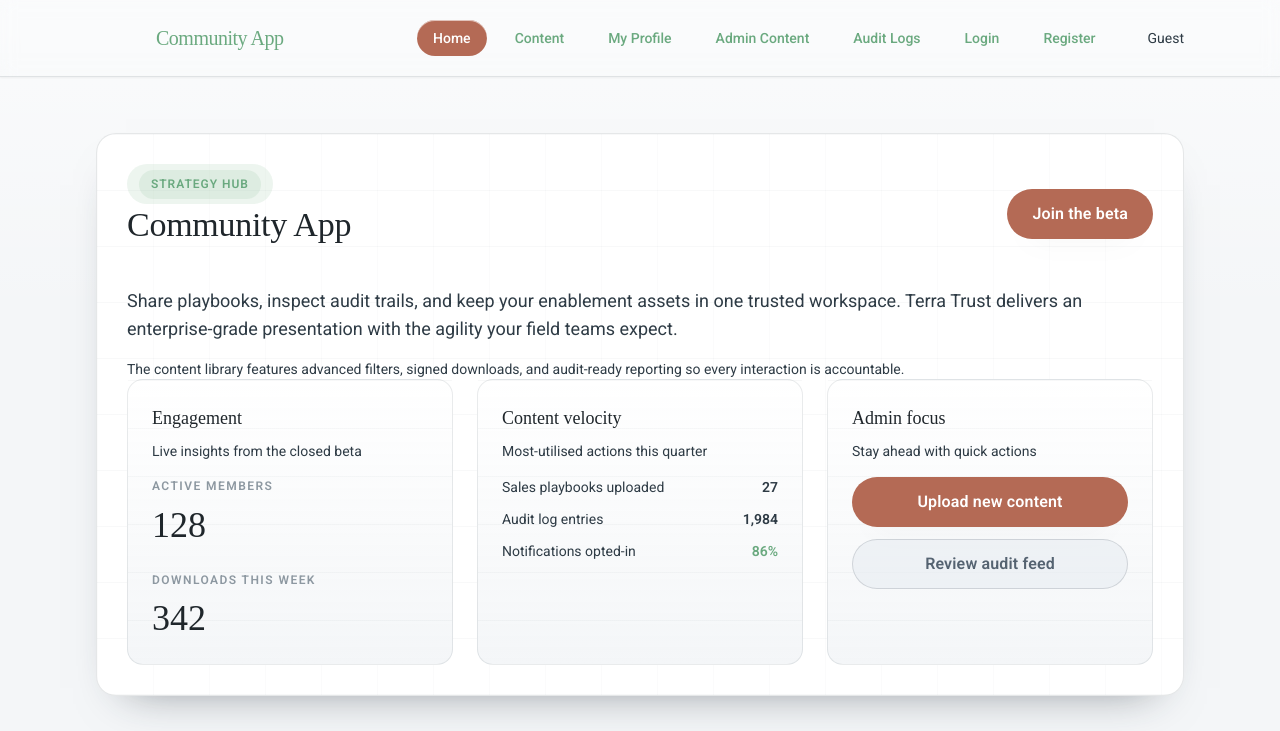
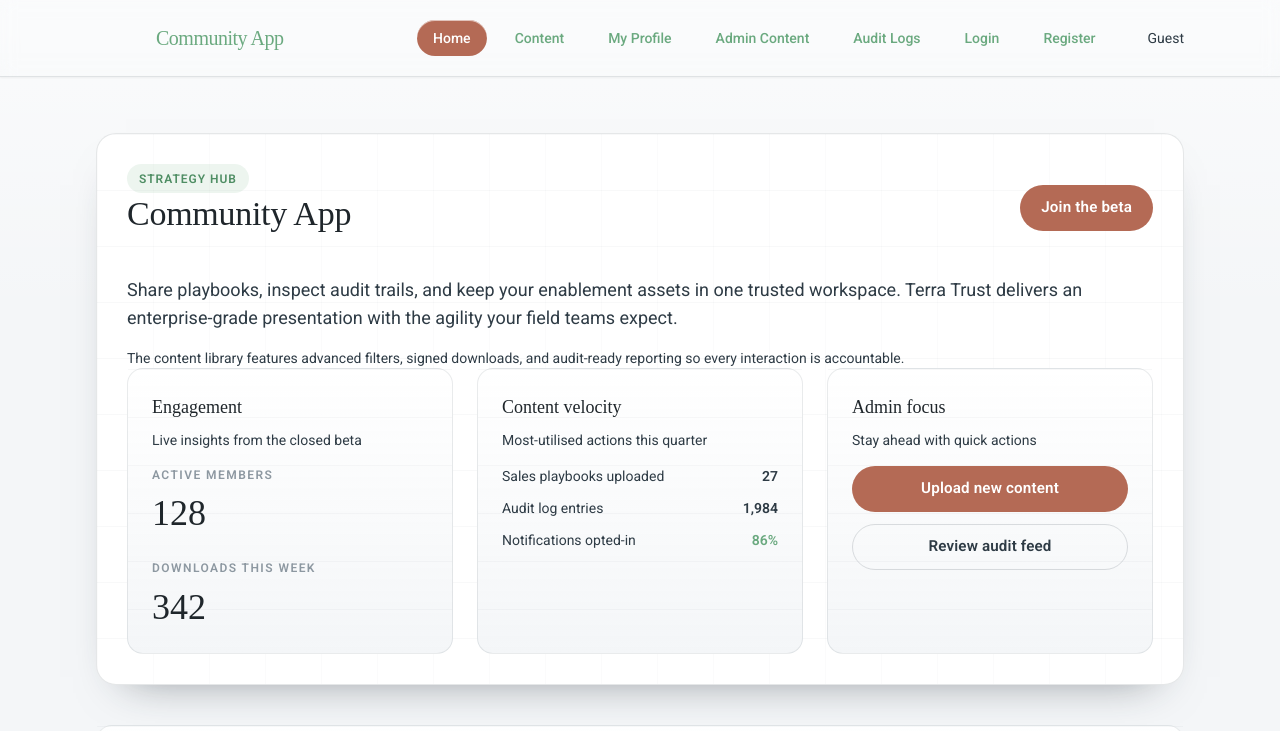
Before and after one commit to ngohjs/communityapp, a React (Vite) app in the folder frontend/: page / in a window 1280 px wide. Shown: the top 731 px of the page. Built offline with nearby package versions, Linux system fonts and the light colour scheme; no server answers; a web font is replaced by a local one.

Commit message:
feat(ui): expand terra components and states

```diff
--- a/frontend/src/components/ui/terra.tsx
+++ b/frontend/src/components/ui/terra.tsx
@@ -1,6 +1,21 @@
-import { ReactNode, ButtonHTMLAttributes, useEffect, useMemo, useRef, useState } from "react";
+import {
+  ReactNode,
+  ButtonHTMLAttributes,
+  InputHTMLAttributes,
+  SelectHTMLAttributes,
+  TextareaHTMLAttributes,
+  forwardRef,
+  useEffect,
+  useMemo,
+  useRef,
+  useState
+} from "react";
 
-const cx = (...classes: Array<string | false | null | undefined>) => classes.filter(Boolean).join(" ");
+const cx = (...classes: Array<string | string[] | false | null | undefined>) =>
+  classes
+    .flatMap((value) => (Array.isArray(value) ? value : [value]))
+    .filter(Boolean)
+    .join(" ");
 
 type TerraCardProps = {
   title?: string;
@@ -18,7 +33,7 @@
         {(title || eyebrow || action) && (
           <header className="flex flex-wrap items-center justify-between gap-4">
             <div>
-              {eyebrow ? <div className="terra-badge">{eyebrow}</div> : null}
+              {eyebrow ? <div className="terra-card-eyebrow">{eyebrow}</div> : null}
               {title ? (
                 <h2 className="text-ink-900 text-display-md font-heading sm:text-display-lg">
                   {title}
@@ -35,49 +50,134 @@
   );
 }
 
+type TerraButtonVariant = "primary" | "secondary" | "ghost" | "destructive" | "tonal" | "link";
+type TerraButtonSize = "sm" | "md" | "lg";
+
 type TerraButtonProps = {
-  variant?: "primary" | "ghost";
+  variant?: TerraButtonVariant;
+  size?: TerraButtonSize;
+  leftIcon?: ReactNode;
+  rightIcon?: ReactNode;
   icon?: ReactNode;
-  children: ReactNode;
+  isLoading?: boolean;
+  loadingText?: string;
+  fullWidth?: boolean;
+  iconOnly?: boolean;
+  children?: ReactNode;
   className?: string;
 } & ButtonHTMLAttributes<HTMLButtonElement>;
 
-export function TerraButton({ variant = "primary", icon, children, className, ...rest }: TerraButtonProps) {
+export function TerraButton({
+  variant = "primary",
+  size = "md",
+  leftIcon,
+  rightIcon,
+  icon,
+  isLoading = false,
+  loadingText,
+  fullWidth,
+  iconOnly,
+  children,
+  className,
+  disabled,
+  type: typeAttr = "button",
+  ...rest
+}: TerraButtonProps) {
+  const resolvedIconOnly = iconOnly ?? (!children && !!(leftIcon ?? rightIcon ?? icon));
+  const contentLabel = isLoading && loadingText ? loadingText : children;
+  const leadingIcon = isLoading ? <TerraSpinner className="terra-btn__spinner" /> : leftIcon ?? icon ?? null;
+  const trailingIcon = isLoading ? null : rightIcon ?? null;
+  const ariaBusy = isLoading ? true : undefined;
+
   return (
     <button
+      type="button"
       className={cx(
-        terraButtonClass(variant),
-        icon ? "gap-2" : "",
+        terraButtonClass({ variant, size, fullWidth, iconOnly: resolvedIconOnly }),
         className
       )}
+      aria-busy={ariaBusy}
+      disabled={disabled || isLoading}
+      type={typeAttr}
       {...rest}
     >
-      {icon ? <span className="text-base">{icon}</span> : null}
-      <span>{children}</span>
+      <span className="terra-btn__inner">
+        {leadingIcon ? <span className="terra-btn__icon" aria-hidden="true">{leadingIcon}</span> : null}
+        {contentLabel ? <span className="terra-btn__label">{contentLabel}</span> : null}
+        {trailingIcon ? <span className="terra-btn__icon" aria-hidden="true">{trailingIcon}</span> : null}
+      </span>
     </button>
   );
 }
 
-export const terraButtonClass = (variant: "primary" | "ghost" = "primary") =>
-  cx("terra-btn", variant === "primary" ? "terra-btn-primary" : "terra-btn-ghost");
+type TerraButtonClassOptions = {
+  variant?: TerraButtonVariant;
+  size?: TerraButtonSize;
+  fullWidth?: boolean;
+  iconOnly?: boolean;
+};
+
+const buttonVariantClassMap: Record<TerraButtonVariant, string[]> = {
+  primary: ["terra-btn--primary", "terra-btn-primary"],
+  secondary: ["terra-btn--secondary"],
+  ghost: ["terra-btn--ghost", "terra-btn-ghost"],
+  destructive: ["terra-btn--destructive"],
+  tonal: ["terra-btn--tonal"],
+  link: ["terra-btn--link"]
+};
+
+const buttonSizeClassMap: Record<TerraButtonSize, string> = {
+  sm: "terra-btn--sm",
+  md: "",
+  lg: "terra-btn--lg"
+};
+
+export const terraButtonClass = (
+  variantOrOptions: TerraButtonVariant | TerraButtonClassOptions = "primary",
+  sizeOverride?: TerraButtonSize
+) => {
+  const options =
+    typeof variantOrOptions === "string"
+      ? ({ variant: variantOrOptions, size: sizeOverride } satisfies TerraButtonClassOptions)
+      : variantOrOptions;
+
+  const variant = options.variant ?? "primary";
+  const size = options.size ?? "md";
+
+  return cx(
+    "terra-btn",
+    buttonVariantClassMap[variant],
+    buttonSizeClassMap[size],
+    options.fullWidth ? "terra-btn--full" : "",
+    options.iconOnly ? "terra-btn--icon" : ""
+  );
+};
+
+function TerraSpinner({ className }: { className?: string }) {
+  return <span className={cx("terra-spinner", className)} aria-hidden="true" />;
+}
 
 type TerraAlertProps = {
-  tone?: "danger" | "warning" | "info";
+  tone?: "danger" | "warning" | "info" | "success";
   title?: string;
   children: ReactNode;
   className?: string;
 };
 
 export function TerraAlert({ tone = "info", title, children, className }: TerraAlertProps) {
-  const toneClass =
+  const toneClass = cx(
+    "terra-alert",
     tone === "danger"
-      ? "terra-alert terra-alert--danger"
+      ? "terra-alert--danger"
       : tone === "warning"
-        ? "terra-alert terra-alert--warning"
-        : "terra-alert terra-alert--info";
+        ? "terra-alert--warning"
+        : tone === "success"
+          ? "terra-alert--success"
+          : "terra-alert--info"
+  );
 
   return (
-    <div className={cx(toneClass, className)}>
+    <div className={cx(toneClass, className)} role={tone === "danger" ? "alert" : undefined}>
       <div>
         {title ? <p className="font-heading text-display-md mb-1">{title}</p> : null}
         <div className="text-body-sm leading-relaxed">{children}</div>
@@ -87,19 +187,45 @@
 }
 
 type TerraFieldProps = {
-  label: string;
+  label: ReactNode;
   htmlFor?: string;
+  supportingText?: string;
   hint?: string;
+  validationText?: string;
+  status?: "default" | "error" | "success";
+  required?: boolean;
   children: ReactNode;
   className?: string;
 };
 
-export function TerraField({ label, htmlFor, hint, children, className }: TerraFieldProps) {
+export function TerraField({
+  label,
+  htmlFor,
+  supportingText,
+  hint,
+  validationText,
+  status = "default",
+  required = false,
+  children,
+  className
+}: TerraFieldProps) {
+  const helper = supportingText ?? hint ?? null;
+  const hasStatus = status !== "default";
   return (
-    <label className={cx("flex flex-col gap-2", className)} htmlFor={htmlFor}>
-      <span className="terra-field-label">{label}</span>
+    <label
+      className={cx("terra-field", className)}
+      htmlFor={htmlFor}
+      data-status={hasStatus ? status : undefined}
+    >
+      <div className="terra-field-header">
+        <span className="terra-field-label">
+          {label}
+          {required ? <span className="terra-field-required" aria-hidden="true">*</span> : null}
+        </span>
+      </div>
       {children}
-      {hint ? <span className="text-body-sm text-ink-300">{hint}</span> : null}
+      {helper ? <span className="terra-field-supporting">{helper}</span> : null}
+      {validationText ? <span className="terra-field-validation">{validationText}</span> : null}
     </label>
   );
 }
@@ -118,6 +244,7 @@
       className="terra-toggle"
       onClick={onPressedChange}
       aria-pressed={pressed}
+      aria-label={label}
       disabled={disabled}
     >
       <span className="sr-only">{label}</span>
@@ -126,28 +253,47 @@
 }
 
 type TerraBadgeProps = {
-  tone?: "success" | "neutral" | "warning";
+  tone?: "success" | "neutral" | "warning" | "danger" | "info";
   children: ReactNode;
   className?: string;
 };
 
 export function TerraBadge({ tone = "neutral", children, className }: TerraBadgeProps) {
-  const toneClass = useMemo(() => {
-    if (tone === "success") {
-      return "bg-[rgba(106,169,127,0.12)] text-[var(--terra-accent-verdant)]";
-    }
-    if (tone === "warning") {
-      return "bg-[rgba(180,106,85,0.12)] text-[var(--terra-accent-clay)]";
-    }
-    return "bg-[rgba(46,59,69,0.08)] text-[var(--terra-ink-700)]";
-  }, [tone]);
-
   return (
-    <span className={cx("terra-badge", toneClass, className)}>
+    <span className={cx("terra-badge", className)} data-tone={tone}>
       <span>{children}</span>
     </span>
   );
 }
+
+type TerraInputProps = InputHTMLAttributes<HTMLInputElement>;
+type TerraSelectProps = SelectHTMLAttributes<HTMLSelectElement>;
+type TerraTextareaProps = TextareaHTMLAttributes<HTMLTextAreaElement>;
+
+export const TerraInput = forwardRef<HTMLInputElement, TerraInputProps>(function TerraInput(
+  { className, type = "text", ...rest },
+  ref
+) {
+  return <input ref={ref} type={type} className={cx("terra-input", className)} {...rest} />;
+});
+
+export const TerraSelect = forwardRef<HTMLSelectElement, TerraSelectProps>(function TerraSelect(
+  { className, children, ...rest },
+  ref
+) {
+  return (
+    <select ref={ref} className={cx("terra-select", className)} {...rest}>
+      {children}
+    </select>
+  );
+});
+
+export const TerraTextarea = forwardRef<HTMLTextAreaElement, TerraTextareaProps>(function TerraTextarea(
+  { className, ...rest },
+  ref
+) {
+  return <textarea ref={ref} className={cx("terra-textarea", className)} {...rest} />;
+});
 
 type TerraKPIProps = {
   label: string;
--- a/frontend/src/index.css
+++ b/frontend/src/index.css
@@ -308,8 +308,7 @@
   .terra-input,
   .terra-select,
   .terra-textarea,
-  .terra-date,
-  .terra-field {
+  .terra-date {
     width: 100%;
     border-radius: var(--radius-lg);
     border: 1px solid var(--terra-border-soft);
@@ -338,10 +337,28 @@
   .terra-select:focus,
   .terra-textarea:focus,
   .terra-date:focus,
-  .terra-field:focus {
+  .terra-field:focus-within .terra-input,
+  .terra-field:focus-within .terra-select,
+  .terra-field:focus-within .terra-textarea,
+  .terra-field:focus-within .terra-date {
     border-color: var(--terra-border-focus);
     box-shadow: var(--terra-focus-shadow);
     outline: none;
+  }
+
+  .terra-input::placeholder,
+  .terra-textarea::placeholder {
+    color: var(--terra-text-subtle);
+    opacity: 0.8;
+  }
+
+  .terra-input:disabled,
+  .terra-select:disabled,
+  .terra-textarea:disabled {
+    background: var(--terra-background-subtle);
+    color: var(--terra-text-subtle);
+    cursor: not-allowed;
+    opacity: 0.8;
   }
 
   .terra-toggle {
@@ -423,40 +440,200 @@
     gap: 1.5rem;
   }
 
+  .terra-card-eyebrow {
+    display: inline-flex;
+  }
+
   .terra-btn {
+    position: relative;
     display: inline-flex;
     align-items: center;
     justify-content: center;
-    border-radius: 999px;
+    gap: var(--space-2);
+    border-radius: var(--radius-pill);
     font-weight: 600;
     letter-spacing: 0.01em;
-    padding: 0.75rem 1.5rem;
-    transition: transform var(--motion-duration-snappy) var(--motion-ease-standard),
+    padding: var(--space-3) var(--space-5);
+    border: 1px solid transparent;
+    font-size: 0.95rem;
+    line-height: 1.3;
+    transition:
+      transform var(--motion-duration-snappy) var(--motion-ease-standard),
       box-shadow var(--motion-duration-snappy) var(--motion-ease-standard),
-      background var(--motion-duration-snappy) var(--motion-ease-standard);
-    border: 1px solid transparent;
+      background var(--motion-duration-snappy) var(--motion-ease-standard),
+      color var(--motion-duration-snappy) var(--motion-ease-standard);
   }
 
+  .terra-btn--sm {
+    padding: var(--space-2-5) var(--space-4);
+    font-size: 0.85rem;
+  }
+
+  .terra-btn--lg {
+    padding: var(--space-3-5) var(--space-6);
+    font-size: 1rem;
+  }
+
+  .terra-btn--full {
+    width: 100%;
+  }
+
+  .terra-btn--icon {
+    padding: var(--space-2-5);
+    width: 2.75rem;
+    height: 2.75rem;
+  }
+
+  .terra-btn--primary,
   .terra-btn-primary {
     background: var(--terra-action-primary-bg);
     color: var(--terra-action-primary-text);
     box-shadow: var(--shadow-level-2);
   }
 
+  .terra-btn--primary:hover,
   .terra-btn-primary:hover {
     transform: translateY(-1px);
     background: var(--terra-action-primary-bg-hover);
     box-shadow: 0 18px 32px -22px rgba(180, 106, 85, 0.72);
   }
 
-  .terra-btn-ghost {
-    border-color: var(--terra-action-ghost-border);
+  .terra-btn--secondary {
     background: var(--terra-action-secondary-bg);
     color: var(--terra-action-secondary-text);
+    border-color: var(--terra-action-ghost-border);
+    box-shadow: var(--shadow-level-1);
   }
 
+  .terra-btn--secondary:hover {
+    background: var(--terra-action-secondary-bg-hover);
+  }
+
+  .terra-btn--ghost,
+  .terra-btn-ghost {
+    background: transparent;
+    border-color: var(--terra-action-ghost-border);
+    color: var(--terra-text-body);
+  }
+
+  .terra-btn--ghost:hover,
   .terra-btn-ghost:hover {
-    background: var(--terra-action-secondary-bg-hover);
+    background: rgba(230, 236, 241, 0.35);
+  }
+
+  .terra-btn--tonal {
+    background: rgba(180, 106, 85, 0.12);
+    color: var(--terra-action-primary-bg);
+  }
+
+  .terra-btn--tonal:hover {
+    background: rgba(180, 106, 85, 0.18);
+  }
+
+  .terra-btn--destructive {
+    background: var(--color-crimson-500);
+    color: var(--terra-text-inverse);
+    box-shadow: var(--shadow-level-2);
+  }
+
+  .terra-btn--destructive:hover {
+    background: var(--color-crimson-600);
+  }
+
+  .terra-btn--link {
+    background: transparent;
+    color: var(--terra-action-primary-bg);
+    padding-inline: var(--space-2);
+    padding-block: var(--space-1-5);
+  }
+
+  .terra-btn--link:hover {
+    text-decoration: underline;
+    text-underline-offset: 4px;
+  }
+
+  .terra-btn:disabled {
+    opacity: 0.65;
+    pointer-events: none;
+    box-shadow: none;
+    transform: none;
+  }
+
+  .terra-btn[aria-busy="true"] {
+    cursor: progress;
+  }
+
+  .terra-btn__inner {
+    display: inline-flex;
+    align-items: center;
+    justify-content: center;
+    gap: var(--space-2);
+  }
+
+  .terra-btn__icon {
+    display: inline-flex;
+    align-items: center;
+    justify-content: center;
+    font-size: 1rem;
+    line-height: 1;
+  }
+
+  .terra-btn__spinner {
+    width: 1rem;
+    height: 1rem;
+  }
+
+  .terra-field {
+    display: flex;
+    flex-direction: column;
+    gap: var(--space-2);
+  }
+
+  .terra-field-header {
+    display: flex;
+    align-items: baseline;
+    gap: var(--space-2);
+    justify-content: space-between;
+  }
+
+  .terra-field-required {
+    margin-left: 0.25rem;
+    font-size: 0.8rem;
+    color: var(--color-crimson-500);
+  }
+
+  .terra-field-supporting {
+    font-size: 0.85rem;
+    color: var(--terra-text-muted);
+  }
+
+  .terra-field-validation {
+    font-size: 0.85rem;
+    color: var(--terra-text-danger);
+  }
+
+  .terra-field[data-status="success"] .terra-field-validation {
+    color: var(--terra-text-positive);
+  }
+
+  .terra-field[data-status="error"] .terra-field-validation {
+    color: var(--terra-text-danger);
+  }
+
+  .terra-field[data-status="success"] .terra-input,
+  .terra-field[data-status="success"] .terra-select,
+  .terra-field[data-status="success"] .terra-textarea,
+  .terra-field[data-status="success"] .terra-date {
+    border-color: rgba(106, 169, 127, 0.6);
+    box-shadow: 0 0 0 3px rgba(106, 169, 127, 0.18);
+  }
+
+  .terra-field[data-status="error"] .terra-input,
+  .terra-field[data-status="error"] .terra-select,
+  .terra-field[data-status="error"] .terra-textarea,
+  .terra-field[data-status="error"] .terra-date {
+    border-color: var(--terra-border-danger);
+    box-shadow: 0 0 0 3px rgba(220, 87, 94, 0.12);
   }
 
   .terra-badge {
@@ -464,13 +641,38 @@
     align-items: center;
     gap: 0.4rem;
     padding: 0.35rem 0.75rem;
-    border-radius: 999px;
-    background: var(--terra-status-success-bg);
-    color: var(--color-verdant-600);
+    border-radius: var(--radius-pill);
     font-size: 0.75rem;
     letter-spacing: 0.08em;
     text-transform: uppercase;
     font-weight: 600;
+    background: rgba(106, 169, 127, 0.12);
+    color: var(--color-verdant-600);
+  }
+
+  .terra-badge[data-tone="neutral"] {
+    background: rgba(46, 59, 69, 0.08);
+    color: var(--terra-text-body);
+  }
+
+  .terra-badge[data-tone="success"] {
+    background: rgba(106, 169, 127, 0.12);
+    color: var(--color-verdant-600);
+  }
+
+  .terra-badge[data-tone="warning"] {
+    background: rgba(242, 176, 95, 0.18);
+    color: var(--color-amber-600);
+  }
+
+  .terra-badge[data-tone="danger"] {
+    background: rgba(220, 87, 94, 0.14);
+    color: var(--color-crimson-600);
+  }
+
+  .terra-badge[data-tone="info"] {
+    background: rgba(73, 145, 193, 0.16);
+    color: var(--color-sky-500);
   }
 
   .terra-ledger-section {
@@ -517,6 +719,12 @@
     color: #7b4b14;
   }
 
+  .terra-alert--success {
+    background: var(--terra-status-success-bg);
+    border-color: rgba(106, 169, 127, 0.38);
+    color: var(--terra-text-positive);
+  }
+
   .terra-alert--info {
     background: var(--terra-status-info-bg);
     border-color: var(--terra-status-info-border);
@@ -543,6 +751,16 @@
     line-height: 2.75rem;
     color: var(--terra-text-strong);
   }
+
+  .terra-spinner {
+    display: inline-block;
+    width: 1em;
+    height: 1em;
+    border-radius: 50%;
+    border: 2px solid currentColor;
+    border-top-color: transparent;
+    animation: terra-spin 640ms linear infinite;
+  }
 }
 
 @layer utilities {
@@ -550,3 +768,9 @@
     background-image: linear-gradient(135deg, rgba(229, 235, 240, 0.95), rgba(255, 255, 255, 0.75));
   }
 }
+
+@keyframes terra-spin {
+  to {
+    transform: rotate(360deg);
+  }
+}
```
Also changed, not shown: 2 other files (tests, documents, lock files or other folders).
